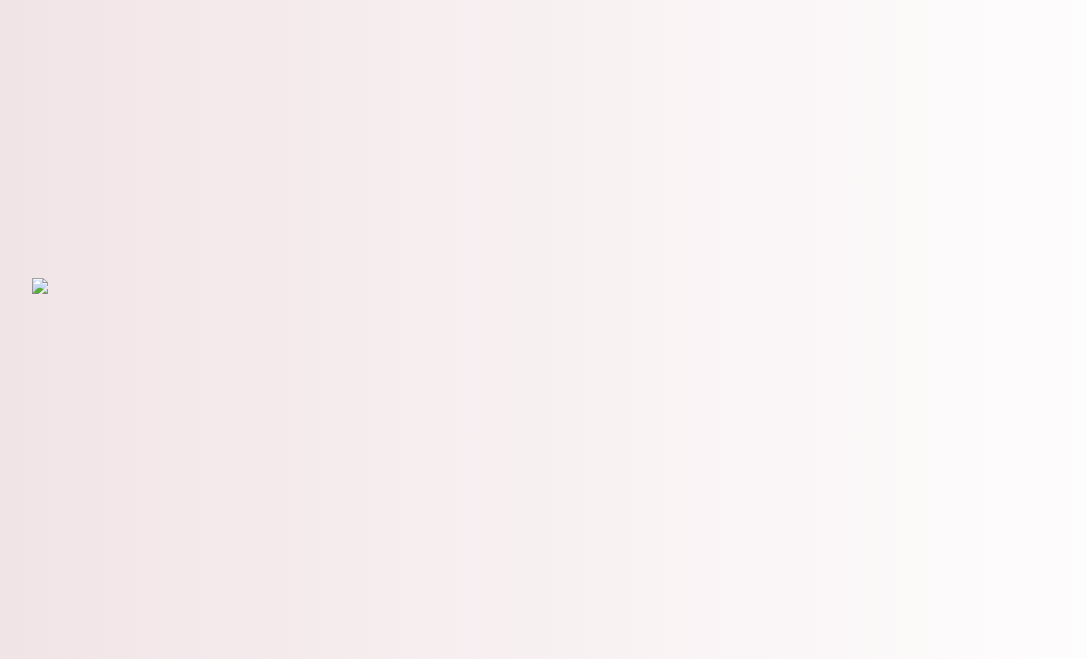
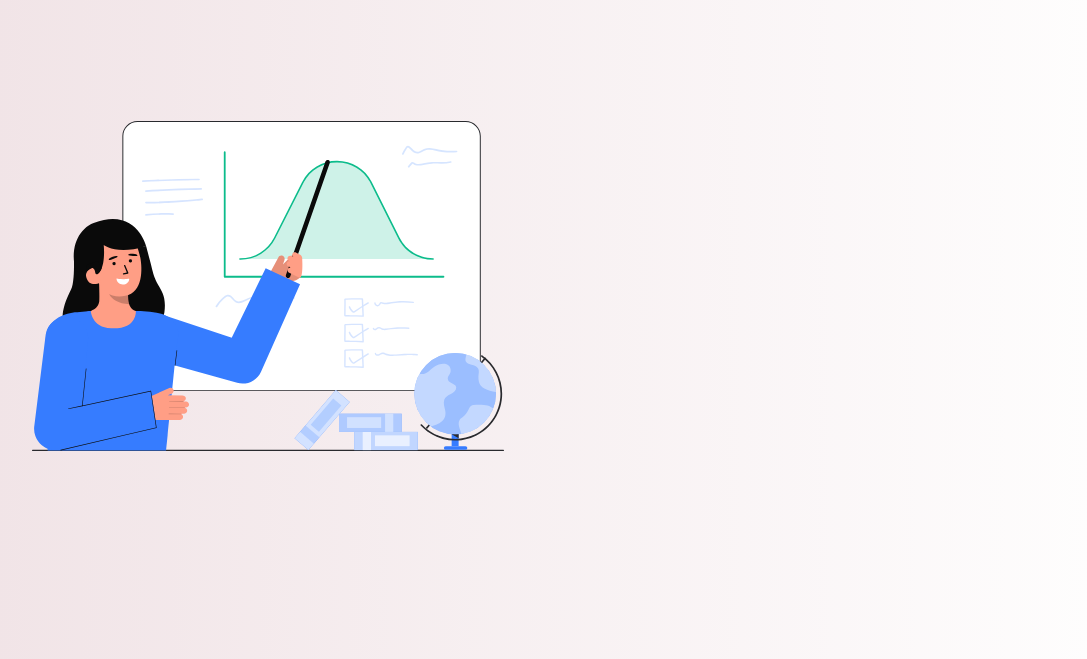
Before and after one commit to Joshua-65/SmartLearn, a plain HTML site: page quizzes.html in a window 1280 px wide. Shown: the part 74-733 px from the top of the page, without its empty margins (96-1183 px from the left). Drawn offline with nearby package versions, Linux system fonts and the light colour scheme; a script that the page names is missing.

Commit message:
Update quizzes.html

```diff
--- a/quizzes.html
+++ b/quizzes.html
@@ -46,7 +46,7 @@
 			<div class="container header_container">
 				<div class="header_right">
 					<div class="header_right-image">
-						<img src ="./Images/School-teacher.svg" loading="lazy">
+						<img src ="School-teacher.svg" loading="lazy">
 					</div>
 				</div>
 			</div>
```
